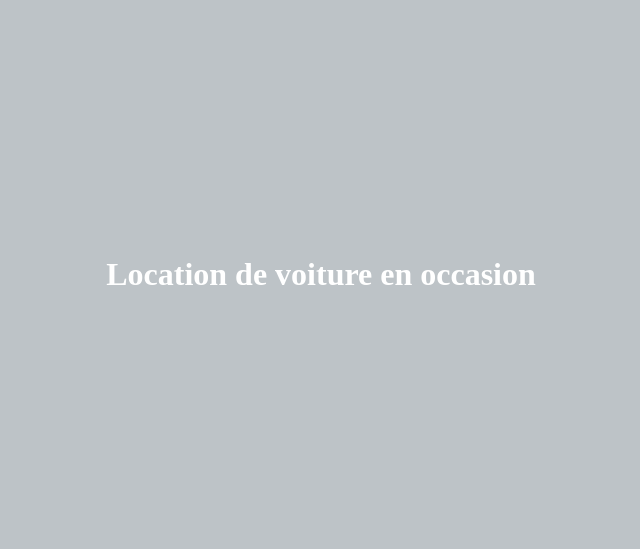
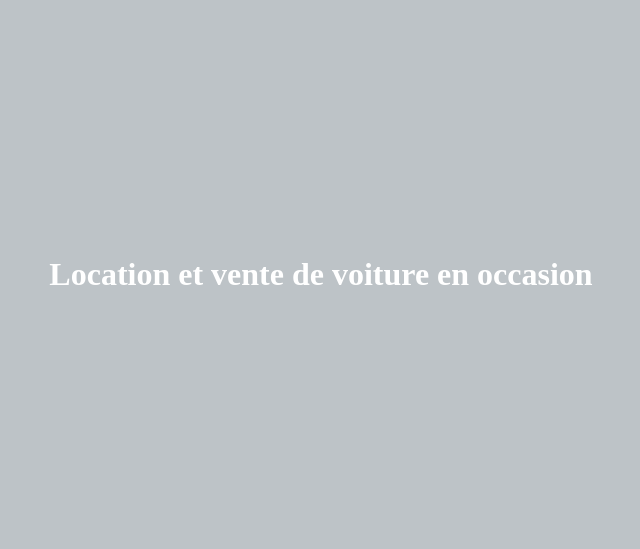
Before and after one commit to AissatouBarry2020/voiture, a plain HTML site: page index.html in a window 1280 px wide. Shown: the part 18-567 px from the top of the page, without its empty margins (319-959 px from the left). Drawn offline with Linux system fonts and the light colour scheme.

Commit message:
Ajout d'un text

```diff
--- a/index.html
+++ b/index.html
@@ -4,6 +4,6 @@
 	<title>Mon premier site web</title>
 </head>
 <body style="background-color:#bdc3c7">
-<h1 style="padding-top: 20%; padding-bottom: 20%; text-align:center;color:#ffffff">Location de voiture en occasion </h1>
+<h1 style="padding-top: 20%; padding-bottom: 20%; text-align:center;color:#ffffff">Location et vente de voiture en occasion </h1>
 </body>
 </html>
```
